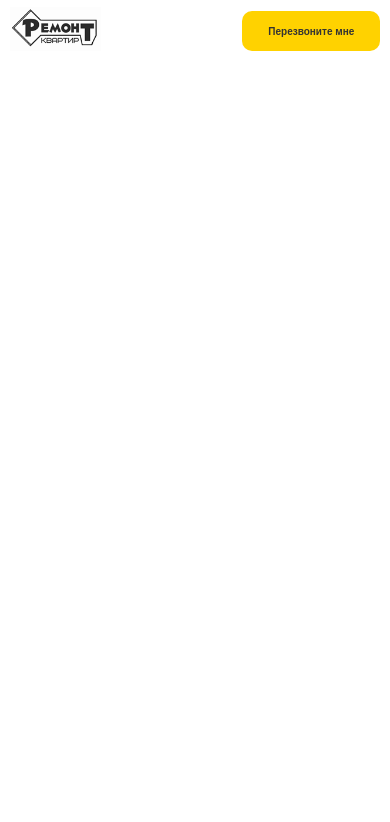
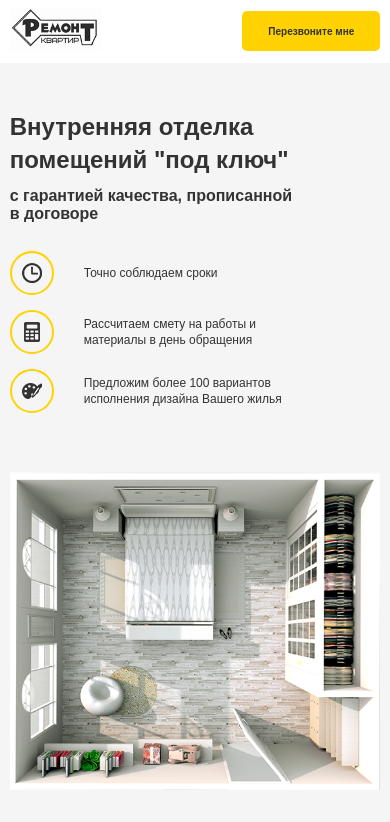
Before and after one commit to webikont/repair_new, a plain HTML site: page src/index.html in a window 390 px wide. Drawn offline with Linux system fonts and the light colour scheme.

Commit message:
сделал адаптив для главноего блока

```diff
--- a/src/index.html
+++ b/src/index.html
@@ -36,6 +36,53 @@
 		<!-- /.container -->
 	</nav>
 	<!-- /.navbar -->
+
+	<main>
+		<section class="hero">
+			<div class="container">
+				<div class="hero-block">
+					<div class="hero-text">
+						<h1 class="hero-text__title">Внутренняя отделка
+							помещений "под ключ"
+						</h1>
+						<span class="hero-text__subtitle">с гарантией качества, прописанной в договоре
+						</span>
+						<ul class="hero-list">
+							<li class="hero-list__item">
+								<div class="hero-list__image">
+									<img src="img/clock.png" alt="clock">
+								</div>
+								<span class="hero-list__text">Точно соблюдаем сроки
+								</span>
+							</li>
+							<li class="hero-list__item">
+								<div class="hero-list__image">
+									<img src="img/calculator.png" alt="calculator">
+								</div>
+								<span class="hero-list__text">Рассчитаем смету на работы и материалы в день обращения
+								</span>
+							</li>
+							<li class="hero-list__item">
+								<div class="hero-list__image">
+									<img src="img/paint-board.png" alt="paint-board">
+								</div>
+								<span class="hero-list__text">Предложим более 100 вариантов исполнения дизайна Вашего жилья
+								</span>
+							</li>
+						</ul>
+					</div>
+					<!-- /.hero-text -->
+					<div class="hero-image">
+						<img src="img/hero-img.png" alt="План квартиры">
+					</div>
+					<!-- /.hero-image -->
+				</div>
+				<!-- /.hero-block -->
+			</div>
+			<!-- /.container -->
+		</section>
+		<!-- /.hero -->
+	</main>
 </body>
 
 </html>
--- /dev/null
+++ b/src/sass/blocks/_hero.sass
@@ -0,0 +1,99 @@
+.hero
+	padding-top: 50px
+	padding-bottom: 52px
+	background-color: #f5f5f5
+	&-block
+		display: flex
+	&-text
+		flex-basis: 50%
+		padding-right: 139px
+		&__title
+			color: $text-color
+			font-size: 41px
+			font-weight: 700
+			line-height: 55px
+			margin-bottom: 35px
+		&__subtitle
+			color: $text-color
+			font-size: 20px
+			font-weight: 700
+			margin-bottom: 69px
+			display: inline-block
+	&-list
+		margin: 0
+		padding: 0
+		&__item
+			display: flex
+			align-items: center
+			margin-bottom: 22px
+		&__image
+			width: 40px
+			height: 40px
+			border: 2px solid $main-color
+			display: flex
+			align-items: center
+			justify-content: center
+			border-radius: 50%
+			margin-right: 30px
+		&__text
+			max-width: 231px
+			color: $text-color
+			font-size: 14px
+			font-weight: 300
+			line-height: 24px
+@media (max-width: 1200px)
+	.hero
+		&-text
+			padding-right: 25px
+			&__title
+				font-size: 35px
+				line-height: 40px
+			&__subtitle
+				font-size: 17px
+				margin-bottom: 55px
+@media (max-width: 992px)
+	.hero
+		&-block
+			flex-direction: column
+		&-text
+			margin-bottom: 15px
+			&__title
+				font-size: 30px
+				max-width: 450px
+			&__subtitle
+				margin-bottom: 30px
+				font-size: 15px
+		&-list
+			margin-bottom: 44px
+			&__text
+				line-height: 1.4
+@media (max-width: 768px)
+	.hero
+		&-text
+			&__title
+				line-height: 1.4
+				font-size: 27px
+				max-width: 400px
+				margin-bottom: 25px
+			&__subtitle
+				margin-bottom: 20px
+		&-list
+			&__item
+				margin-bottom: 15px
+			&__text
+				font-size: 12px
+@media (max-width: 576px)
+	.hero
+		padding-top: 30px
+		&-text
+			padding: 0
+			&__title
+				font-size: 24px
+				margin-bottom: 10px
+			&__subtitle
+				font-size: 16px
+				margin-bottom: 28px
+				padding-right: 74px
+		&-list
+			&__text
+				font-size: 12px
--- a/src/sass/blocks/_navbar.sass
+++ b/src/sass/blocks/_navbar.sass
@@ -35,5 +35,6 @@
 		&__button
 			font-size: 10px
 			padding:	15px 26px 14px 26px
+			border-radius: 5px
 		&__logo
 			width: 91px
--- a/src/sass/style.sass
+++ b/src/sass/style.sass
@@ -1,3 +1,4 @@
 @import 'colors'
 @import 'interface'
 @import 'blocks/navbar'
+@import 'blocks/hero'
```
Also changed, not shown: src/css/style.css, src/img/calculator.png (added), src/img/clock.png (added), src/img/hero-img.png (added), src/img/paint-board.png (added), 1 other file.
